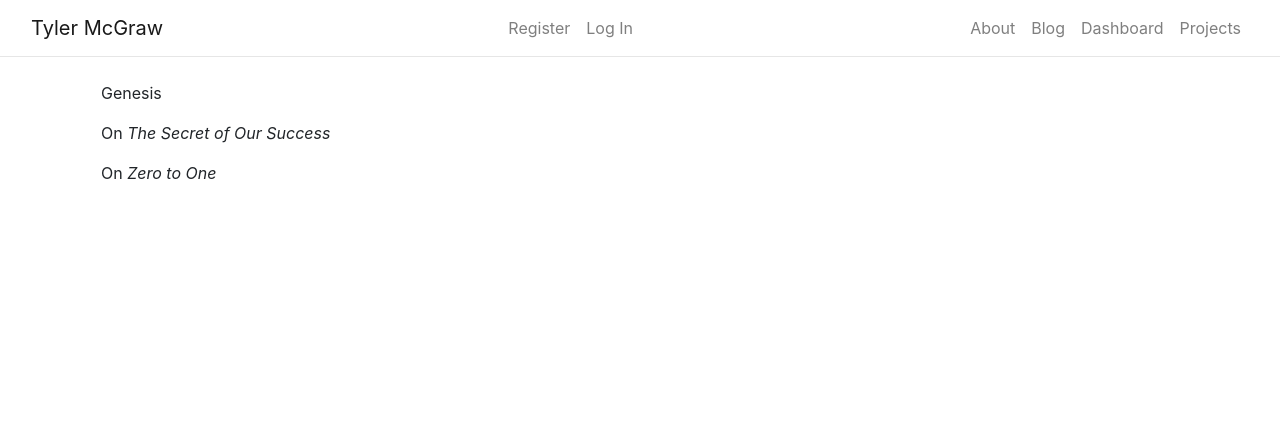
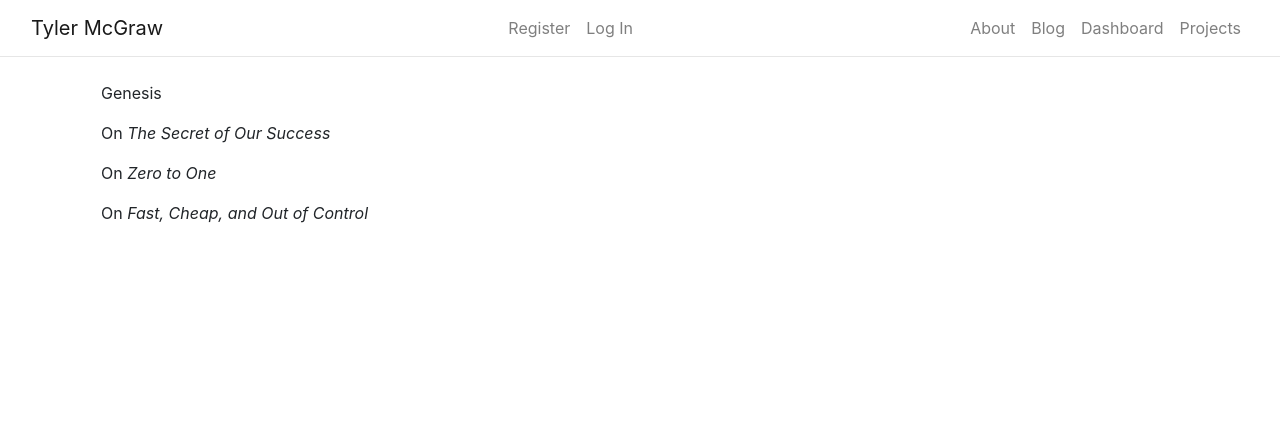
Before and after one commit to tylermcgraw/personal_website, a Flask app: page /blog/home in a window 1280 px wide. Shown: the top 422 px of the page. Run offline with Flask 2, Linux system fonts and the light colour scheme.

Commit message:
Added new post to home page

```diff
--- a/flaskr/templates/blog/home.html
+++ b/flaskr/templates/blog/home.html
@@ -28,4 +28,5 @@
   <a class="nav-link" href="{{ url_for('blog.post', post='genesis') }}">Genesis</a>
   <a class="nav-link" href="{{ url_for('blog.post', post='secret_of_our_success') }}">On <em>The Secret of Our Success</em></a>
   <a class="nav-link" href="{{ url_for('blog.post', post='zero_to_one') }}">On <em>Zero to One</em></a>
+  <a class="nav-link" href="{{ url_for('blog.post', post='fast_cheap_out_of_control') }}">On <em>Fast, Cheap, and Out of Control</em></a>
 {% endblock %}
```
